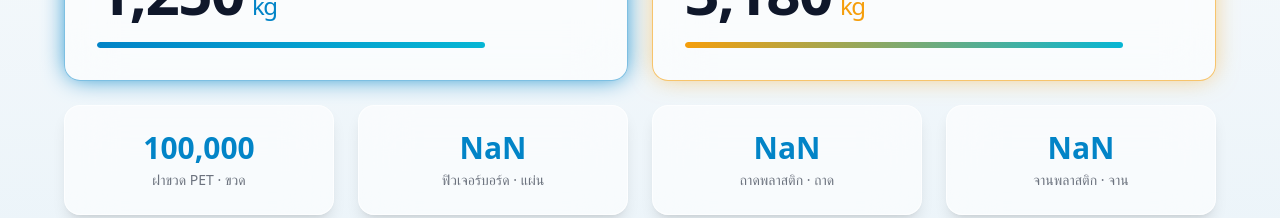
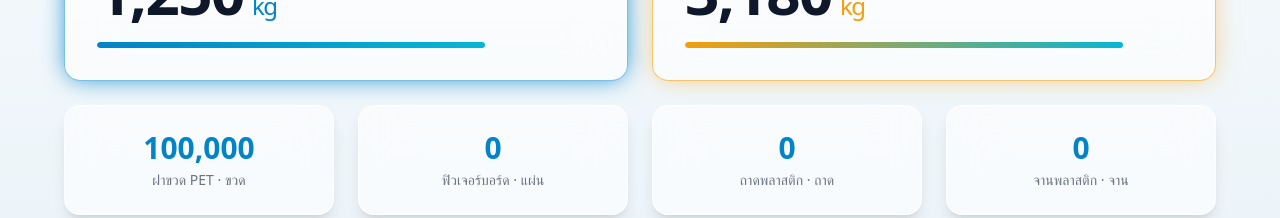
Before and after one commit to chitphhong/nmtc-nova-x, a React (Vite) app: page / in a window 1280 px wide. Shown: the part 1500-1718 px from the top of the page. Built offline with nearby package versions, Linux system fonts and the light colour scheme; no server answers; the database is empty.

Commit message:
Update mockdata.js

```diff
--- a/src/data/mockdata.js
+++ b/src/data/mockdata.js
@@ -9,6 +9,9 @@ export const mockStats = {
   pet_bottles: 100000,          // จำนวนขวด PET ที่แปรรูป
   vinyl_banner_sqm: 860,       // ไวนิลป้ายโฆษณา (ตารางเมตร)
   plastic_cups: 28500,         // จำนวนแก้วพลาสติกจากงานอีเวนต์
+  furniture_boards: 0,         // ฟิวเจอร์บอร์ด (แผ่น)
+  plastic_trays: 0,            // ถาดพลาสติก (ถาด)
+  plastic_plates: 0,           // จานพลาสติก (จาน)
   updated_at: '2026-09-01T09:00:00Z',
 };
 
```
